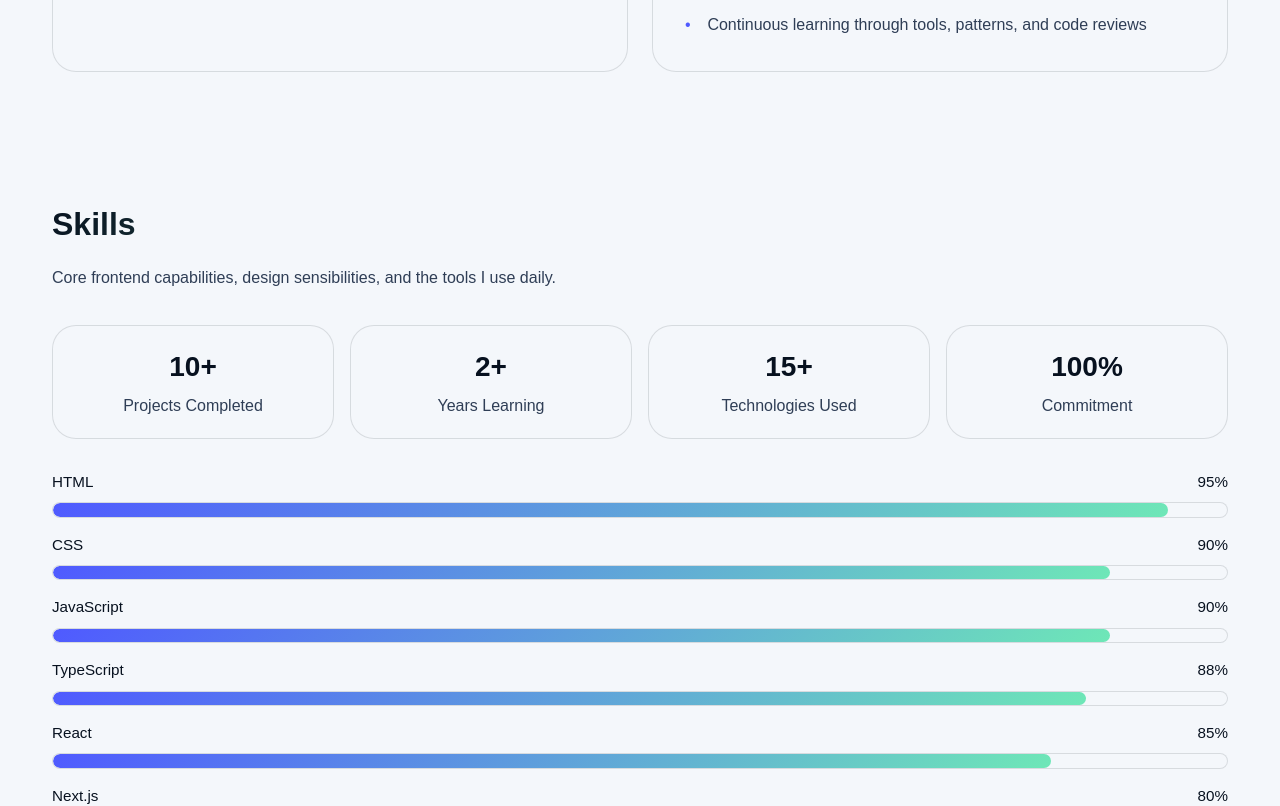
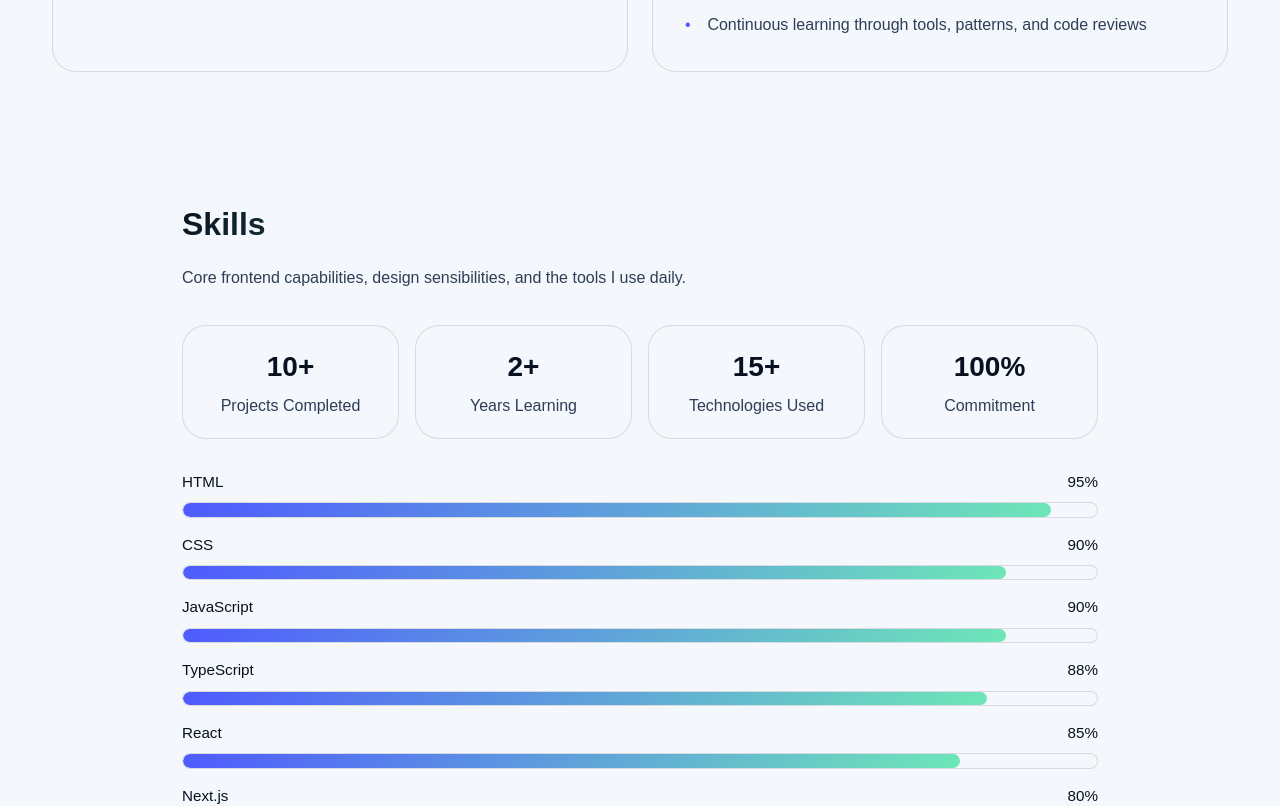
Before and after one commit to Lekan101/landingPage, a Next.js app: page / in a window 1280 px wide. Shown: the part 2860-3666 px from the top of the page. Built offline with nearby package versions, Linux system fonts and the light colour scheme.

Commit message:
Update page.module.css

```diff
--- a/app/page.module.css
+++ b/app/page.module.css
@@ -519,7 +519,7 @@ html {
 }
 
 .skillsSection {
-  max-width: 1240px;
+  max-width: 980px;
   margin: 0 auto;
 }
 
```
